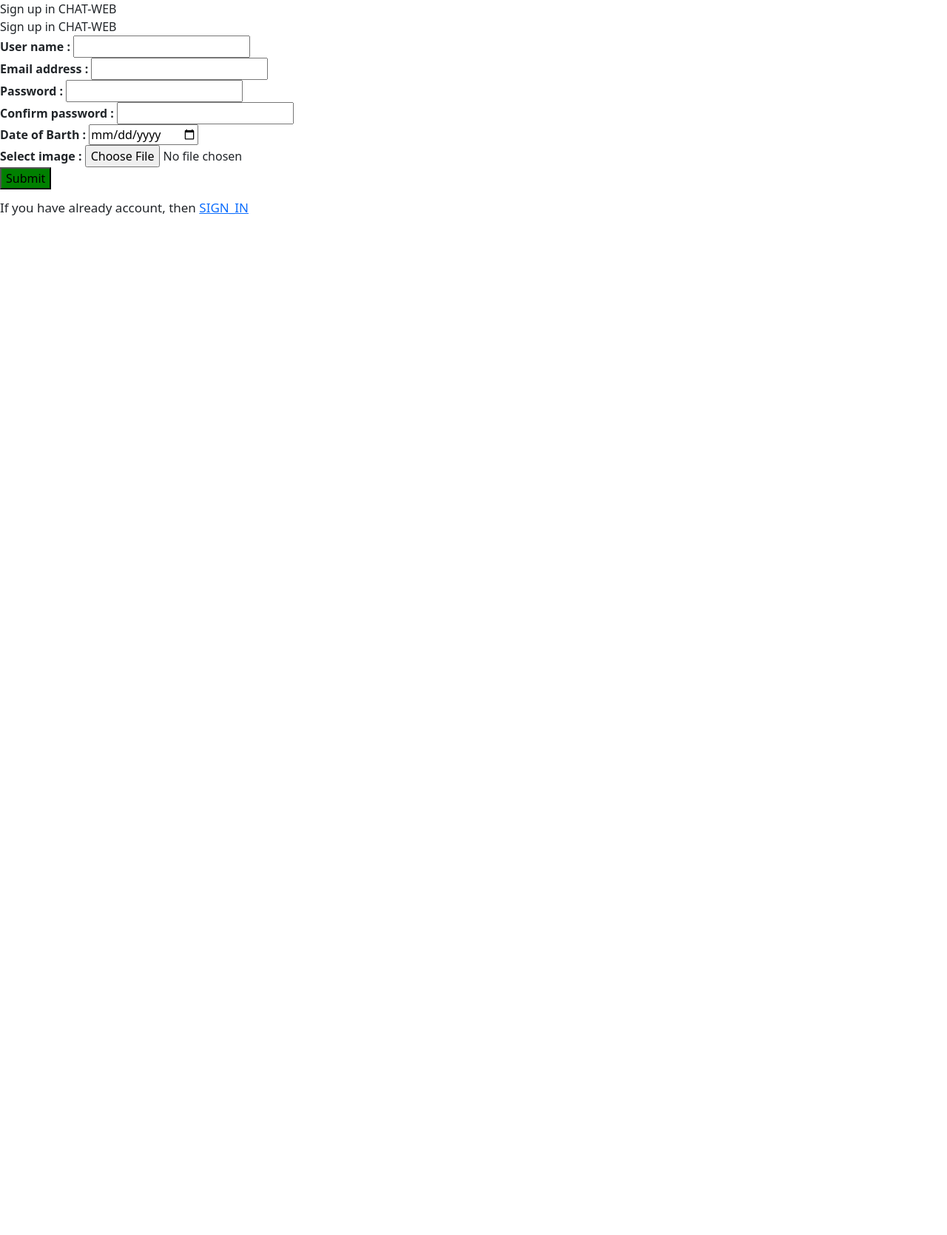
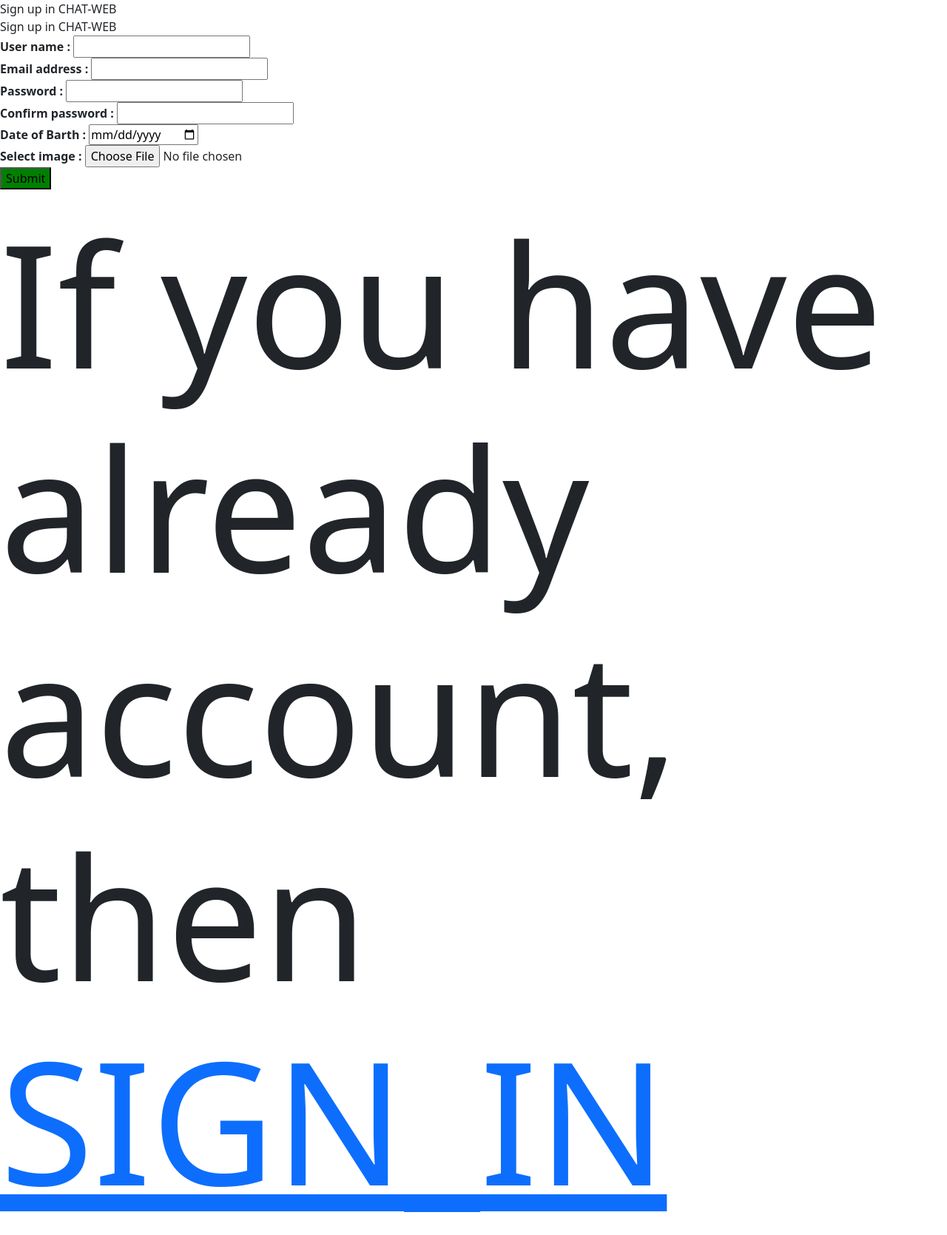
Before and after one commit to Punit1101/chatclone, a PHP site: page /sign_up.php in a window 1280 px wide. Shown: the whole page at 74% size. Before the commit the page ends 291 px from the top, so only its background shows below. Run offline with PHP 8.4, Linux system fonts and the light colour scheme; a stand-in replaces the project's code that opens the database connection.

Commit message:
fontsize changed

```diff
--- a/sign_up.php
+++ b/sign_up.php
@@ -44,7 +44,7 @@
                     <input type="submit" class="submit" style="background-color: green;" name="submit" >
                 </div>
             </form>
-            <h4 style="font-size: 17px; margin-top: 15px;">If you have already account, then <a href="index.php">SIGN_IN</a></h4>
+            <h4 style="font-size: 230px; margin-top: 15px;">If you have already account, then <a href="index.php">SIGN_IN</a></h4>
         </div>
     </div>
 
```
